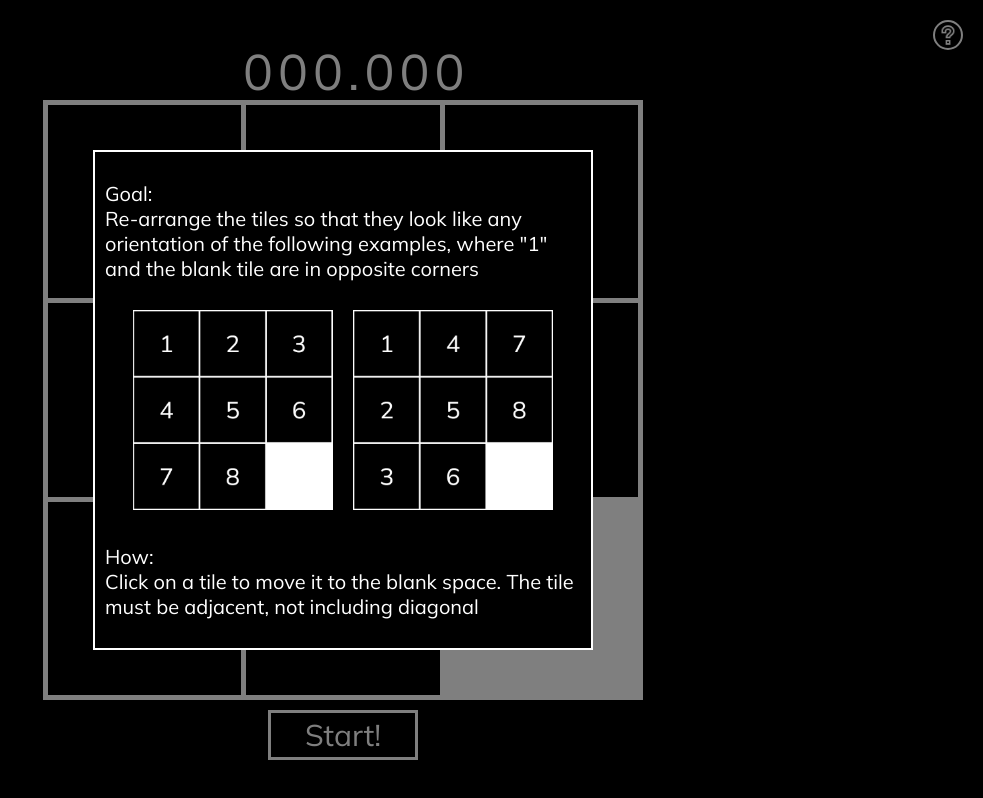
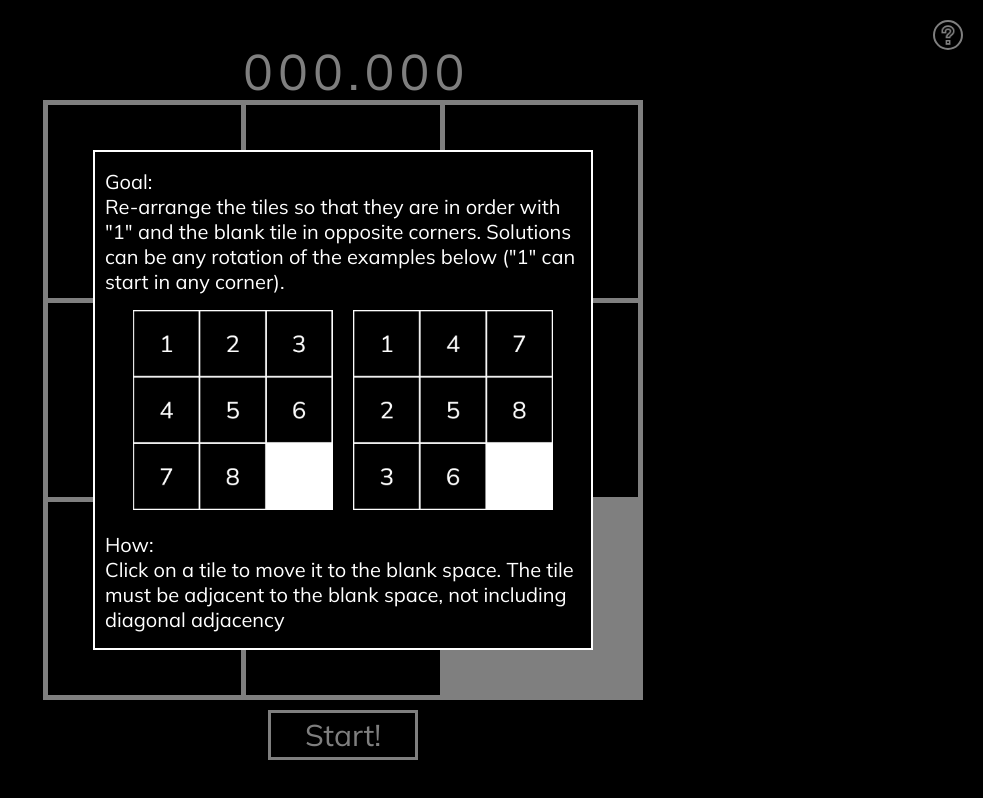
Before and after one commit to blozinski056/number-game, a React (Create React App) app: page / in a window 1280 px wide. Shown: the whole page, without its empty margins (297-1280 px from the left). Built offline with nearby package versions, Linux system fonts and the light colour scheme.

Commit message:
updated rule wording

```diff
--- a/src/App.tsx
+++ b/src/App.tsx
@@ -239,9 +239,9 @@ const App = () => {
         <div className="rules-dropdown">
           <p>
             Goal: <br />
-            Re-arrange the tiles so that they look like any orientation of the
-            following examples, where "1" and the blank tile are in opposite
-            corners
+            Re-arrange the tiles so that they are in order with "1" and the
+            blank tile in opposite corners. Solutions can be any rotation of the
+            examples below ("1" can start in any corner).
           </p>
           <div>
             <img src="/images/solution1.jpg" alt="" />
@@ -250,7 +250,7 @@ const App = () => {
           <p>
             How: <br />
             Click on a tile to move it to the blank space. The tile must be
-            adjacent, not including diagonal
+            adjacent to the blank space, not including diagonal adjacency
           </p>
         </div>
       )}
```
